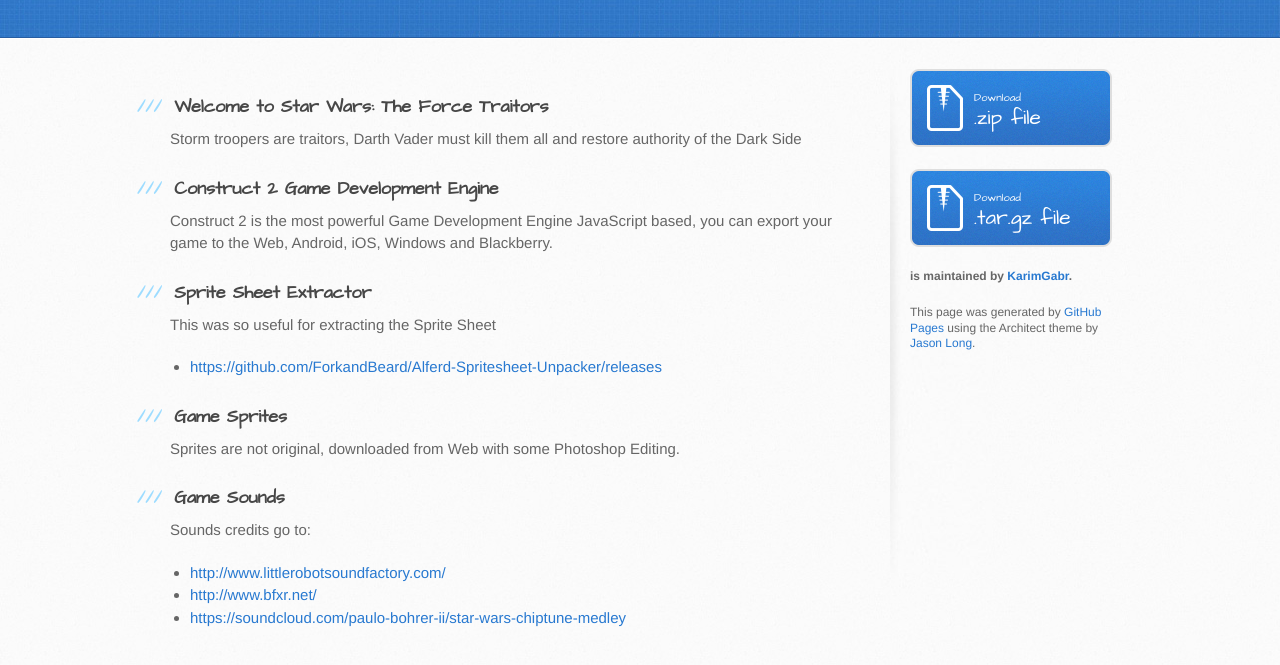
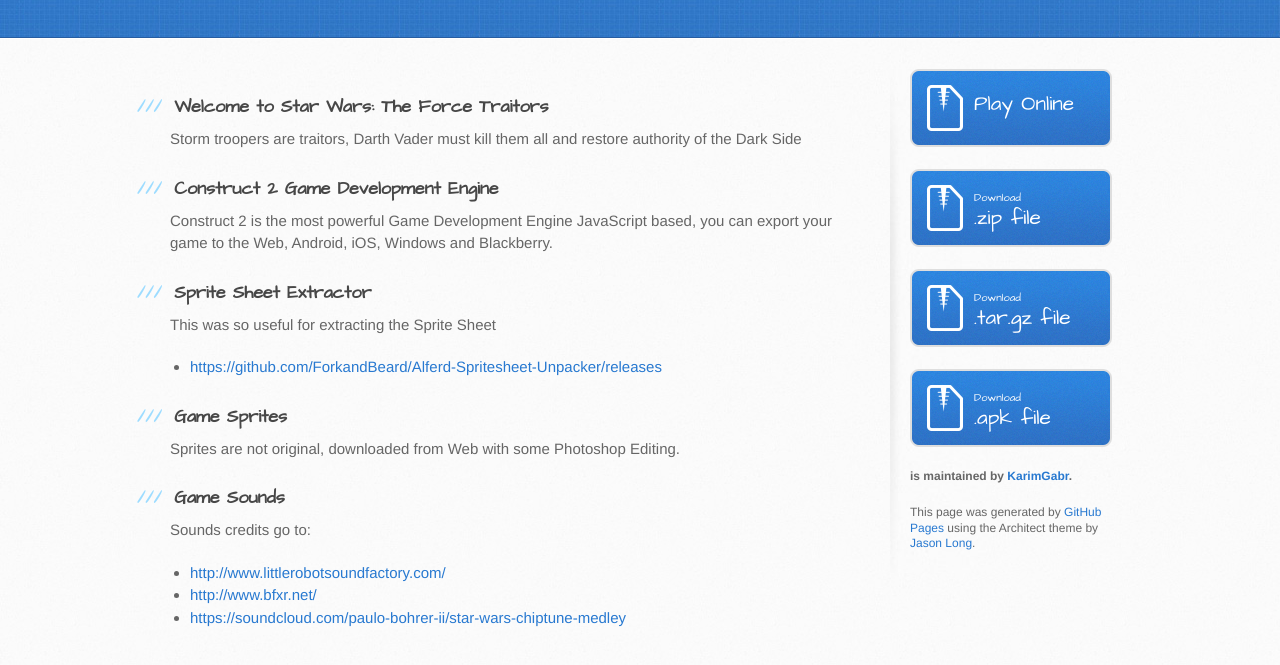
Before and after one commit to KarimGabr/Star-Wars-The-Force-Traitors, a plain HTML site: page index.html in a window 1280 px wide. Shown: the part 201-866 px from the top of the page. Drawn offline with Linux system fonts and the light colour scheme.

Commit message:
add link to game and download apk

```diff
--- a/index.html
+++ b/index.html
@@ -65,6 +65,9 @@
         </section>
 
         <aside id="sidebar">
+          <a href="http://karimgabr.github.io/Star-Wars-The-Force-Traitors/game.html" class="button">
+            Play Online
+          </a>
           <a href="https://github.com/KarimGabr/Star-Wars-The-Force-Traitors/zipball/master" class="button">
             <small>Download</small>
             .zip file
@@ -73,7 +76,10 @@
             <small>Download</small>
             .tar.gz file
           </a>
-
+          <a href="https://www.dropbox.com/s/h774qmwob2klllr/star-wars-the-force-traitors.cordova.crosswalk.201604254143.zip?dl=0" class="button">
+            <small>Download</small>
+            .apk file
+          </a>
           <p class="repo-owner"><a href="https://github.com/KarimGabr/Star-Wars-The-Force-Traitors"></a> is maintained by <a href="https://github.com/KarimGabr">KarimGabr</a>.</p>
 
           <p>This page was generated by <a href="https://pages.github.com">GitHub Pages</a> using the Architect theme by <a href="https://twitter.com/jasonlong">Jason Long</a>.</p>
```
